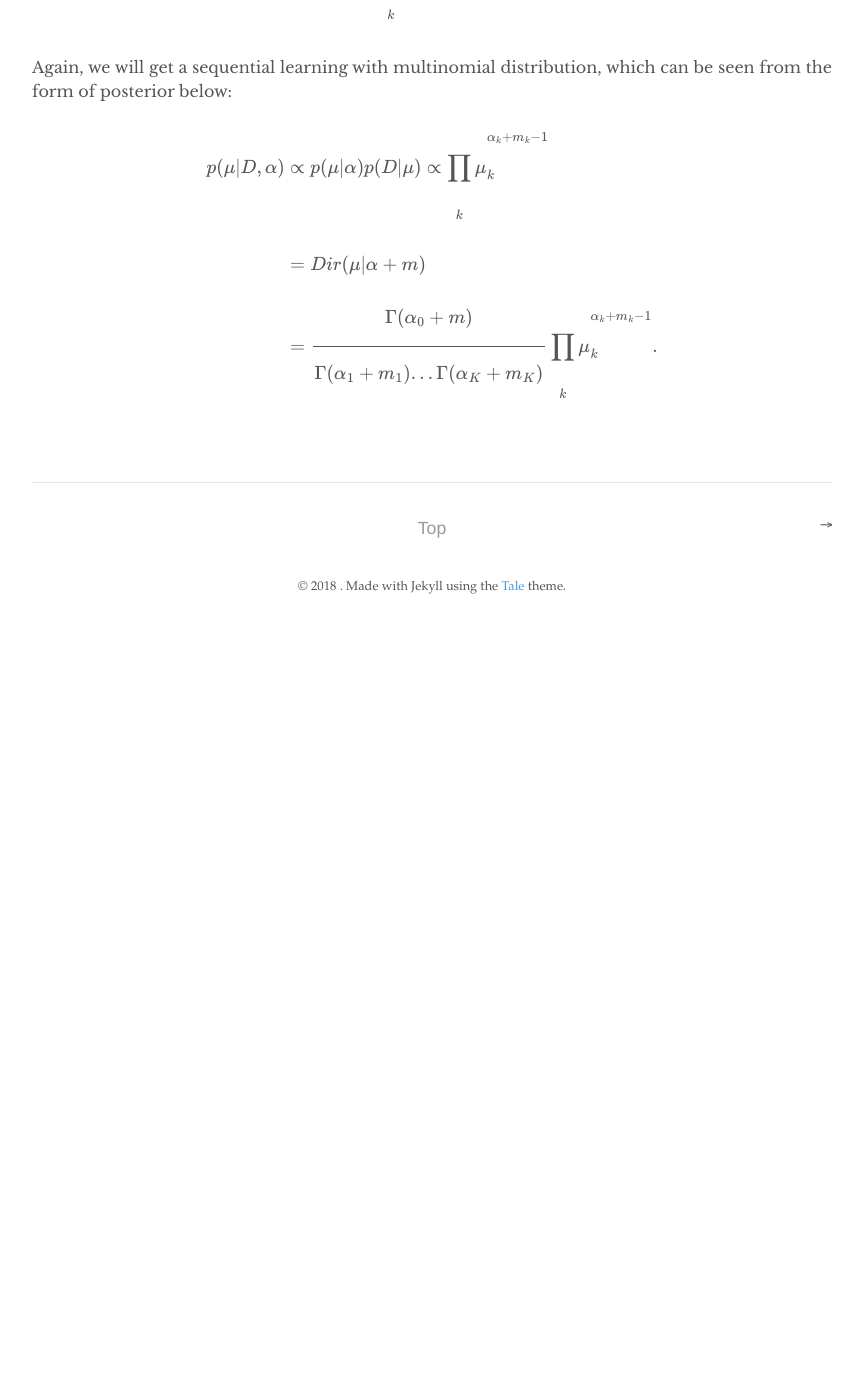
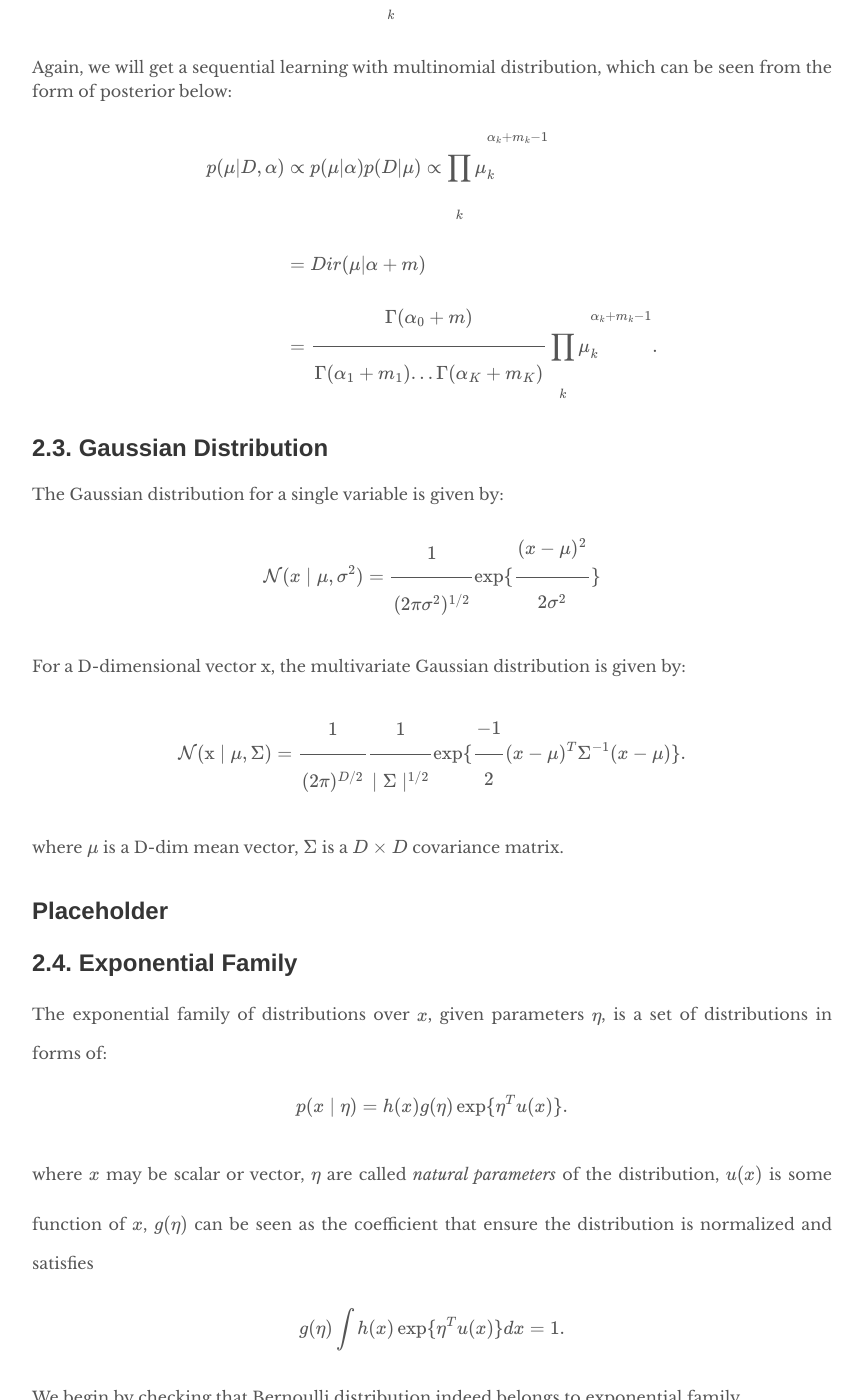
Before and after one commit to djdongjin/djdongjin.github.io, a Jekyll site: the page built from _posts/2018-09-03-Note-2-of-PRML-Probability.md, in a window 1280 px wide and 1400 px high, scrolled down 5362 px. Shown: the whole window, without its empty margins (208-1071 px from the left). Built offline with Jekyll 4.4.1, drawn with Linux system fonts in a browser that asks for light colours; formulas are drawn with MathJax 3; before the commit the page ends 5992 px from its top, so only the background shows below that; some of the changed text lies outside the part shown.

Commit message:
note 2 almost finished

```diff
--- a/_posts/2018-09-03-Note-2-of-PRML-Probability.md
+++ b/_posts/2018-09-03-Note-2-of-PRML-Probability.md
@@ -135,3 +135,80 @@
 &= Dir(\mu|\alpha+m) \\
 &= \frac{\Gamma(\alpha_0+m)}{\Gamma(\alpha_1+m_1)...\Gamma(\alpha_K+m_K)} \prod_k \mu_k^{\alpha_k+m_k-1}.
 \end{aligned}$$
+
+## 2.3. Gaussian Distribution
+
+The Gaussian distribution for a single variable is given by:
+
+$$
+\mathcal{N}(x\mid\mu, \sigma^2) = \frac{1}{(2\pi \sigma^2)^{1/2}} \exp \lbrace\frac{(x-\mu)^2}{2\sigma^2}\rbrace
+$$
+
+For a D-dimensional vector $\mathrm{x}$, the multivariate Gaussian distribution is given by:
+
+$$
+\mathcal{N}(\mathrm{x}\mid\mu,\Sigma) = \frac{1}{(2\pi)^{D/2}} \frac{1}{\mid \Sigma \mid^{1/2}} \exp \{\frac{-1}{2}(x-\mu)^T\Sigma^{-1}(x-\mu)\}.
+$$
+
+where $\mu$ is a D-dim mean vector, $\Sigma$ is a $D \times D$ covariance matrix.
+
+**Placeholder**
+---
+
+## 2.4. Exponential Family
+
+The exponential family of distributions over $x$, given parameters $\eta$, is a set of distributions in forms of:
+
+$$
+p(x \mid \eta) = h(x)g(\eta)\exp \{\eta^Tu(x)\}.
+$$
+
+where $x$ may be scalar or vector, $\eta$ are called *natural parameters* of the distribution, $u(x)$ is some function of $x$, $g(\eta)$ can be seen as the coefficient that ensure the distribution is normalized and satisfies
+
+$$
+g(\eta) \int h(x)\exp \{\eta^Tu(x)\} dx = 1.
+$$
+
+We begin by checking that Bernoulli distribution indeed belongs to exponential family
+
+$$\begin{aligned}
+p(x \mid \mu) &= Bern(x \mid \mu) = \mu^x (1-\mu)^{1-x} \\
+              &= \exp \{x\ln\mu + (1-x)\ln(1-\mu)\}\\
+              &= \exp \{\ln(1-\mu)+\ln(\frac{\mu}{1-\mu})x\}\\
+              &= (1-\mu)\exp \{ln(\frac{\mu}{1-\mu})x\}.
+\end{aligned}$$
+
+where, compared with equation above, we have $\eta = \ln(\frac{\mu}{1-\mu})$. By letting $\mu=\sigma(\eta)$, we have
+
+$$\begin{aligned}
+\sigma(\eta) = \frac{1}{1+\exp(-\eta)}.
+\end{aligned}$$
+
+which is called *logistic sigmoid* function. Now we can rewrite Bernoulli distribution in forms of
+
+$$\begin{aligned}
+p(x \mid \eta) &= \sigma(-\eta)\exp(\eta x),\\
+u(x) &= x,\\
+h(x) &= 1,\\
+g(\eta) &= \sigma(-\eta).
+\end{aligned}$$
+
+### 2.4.2. Conjugate priors
+
+For a given probability distribution $p(x \mid \eta)$, we can seek a *prior* $p(\eta)$ that is conjugate to the likelihood function, so that the *posterior* distribution has the same functional form as the prior. For any member of the exponential family, there exists a conjugate prior in the form of
+
+$$\begin{aligned}
+p(\eta \mid \mathscr{X}, v) = f(\mathscr{X},v) g(\eta)^v \exp\{v\eta^T\mathscr{X}\}.
+\end{aligned}$$
+
+## 2.5. Nonparametric methods
+
+Limitation of parametric methods: the chosen density might be a poor model of the distribution that generates the data, causing poor predictive performance.
+
+Examples of nonparametric methods: histogram, Kernel density estimator, Nearest-neighbour methods.
+
+---
+TODO:
+
+* [ ] 2.3 Gaussian distribution;
+* [ ] 2.4&2.5 details.
```
Also changed, not shown: _posts/2015-04-08-local-git-to-github.md (added, +16 -0 lines), 1 other file.
